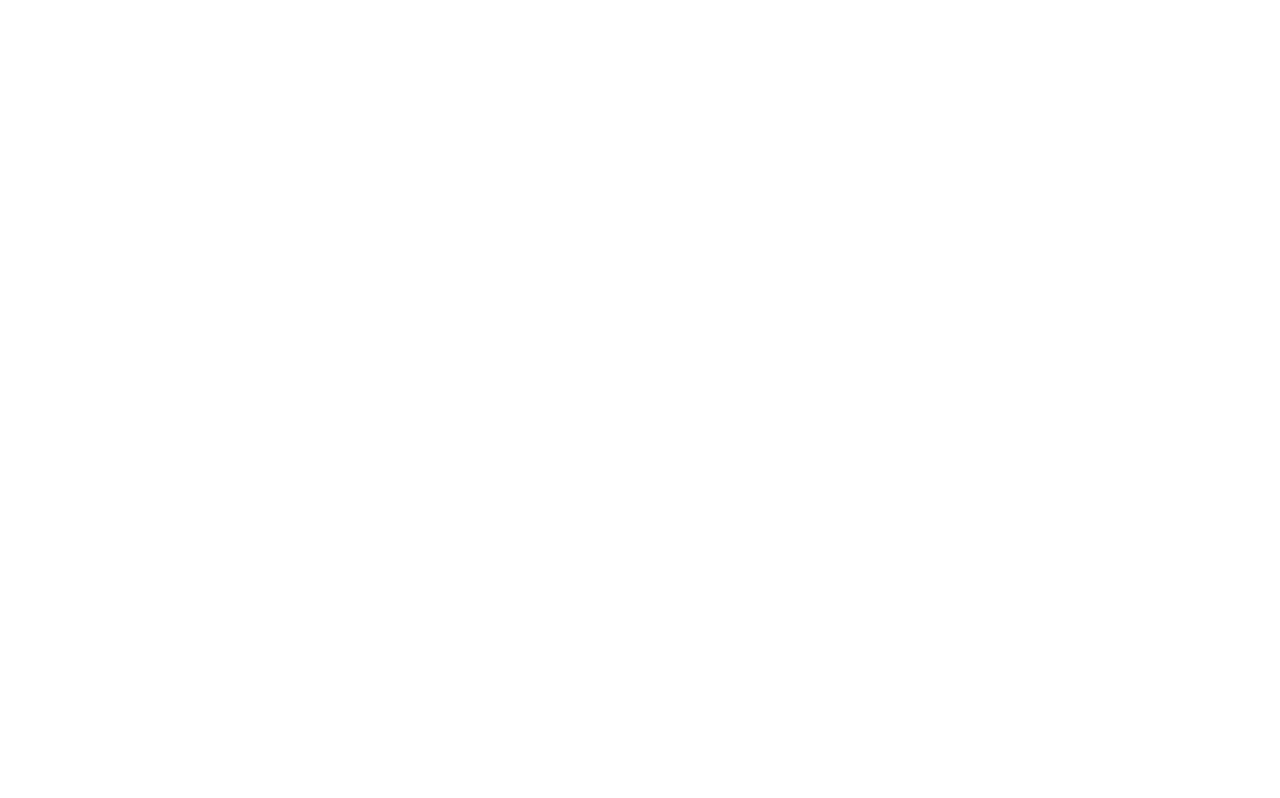
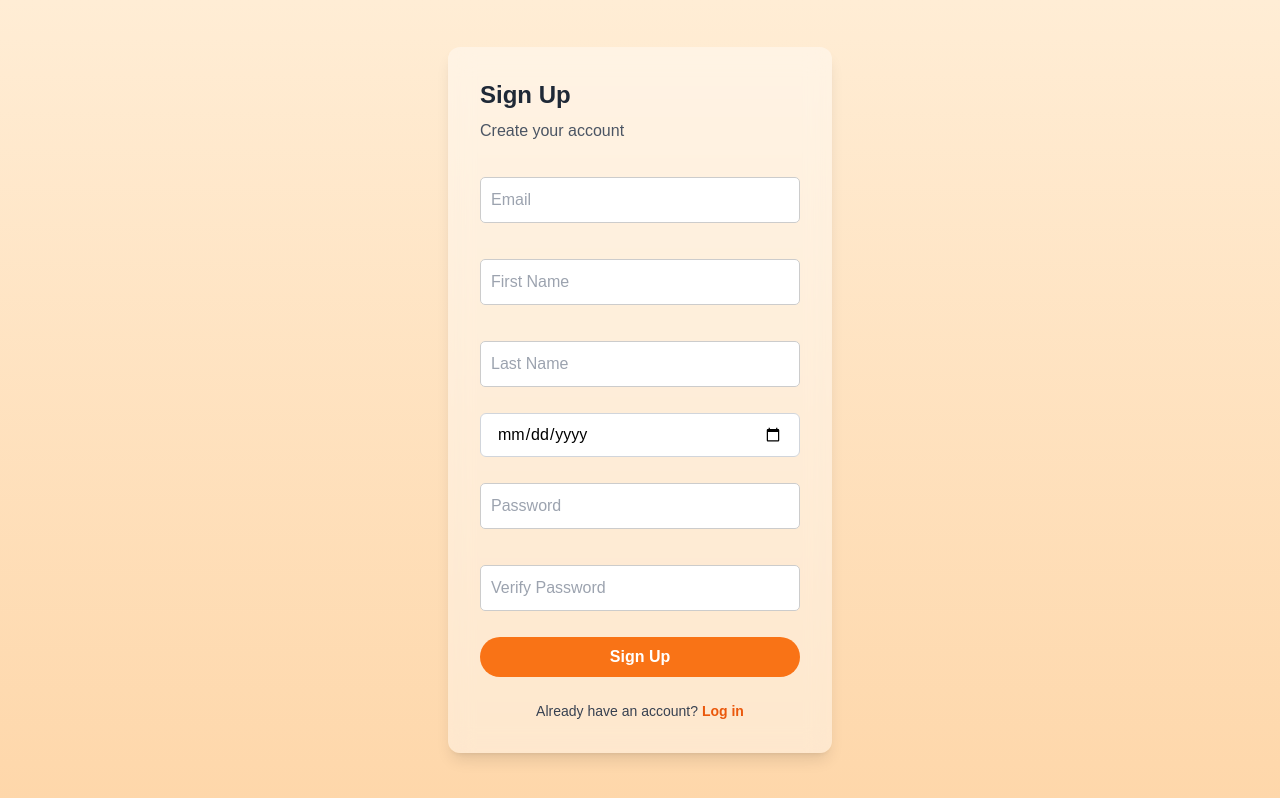
Before and after one commit to ziazioskonstantios/FoodAndMedication, a React (Create React App) app in the folder FoodAndMedicine/: page /subscribe in a window 1280 px wide. Before the commit this address had no page. Built offline with nearby package versions, Linux system fonts and the light colour scheme.

Commit message:
Add subscribe page

```diff
--- a/FoodAndMedicine/src/App.tsx
+++ b/FoodAndMedicine/src/App.tsx
@@ -10,6 +10,8 @@ import LandingPage from './pages/LandingPage';
 import MedicationImportMenuPage from './pages/MedicationImportMenuPage';
 import MedicationImportPage from './pages/MedicationImportPage';
 import MyMedicinePage from './pages/MyMedicinePage';
+import SubscribePage from './pages/SubscribePage';
+import RemindPasswordPage from './pages/RemindPasswordPage';
 
 const App = () => {
   return (
@@ -17,6 +19,8 @@ const App = () => {
       <Routes>
         <Route path="/" element={<LandingPage />} />
         <Route path="/login" element={<LoginPage />} />
+        <Route path="/subscribe" element={<SubscribePage />} />
+        <Route path="/remind-password" element={<RemindPasswordPage />} />
         <Route path="/medication-import-menu" element={<MedicationImportMenuPage />} />
         <Route path="/medication-import" element={<MedicationImportPage />} />
         <Route path="/main" element={<MainPage />} />
--- a/FoodAndMedicine/src/pages/LoginPage.tsx
+++ b/FoodAndMedicine/src/pages/LoginPage.tsx
@@ -56,8 +56,14 @@ export default function LoginPage(): JSX.Element {
 
         <p className="text-center text-gray-700 mt-6 text-sm">
           Don’t have an account?{' '}
-          <Link to="/signup" className="text-orange-600 font-semibold hover:underline">
+          <Link to="/subscribe" className="text-orange-600 font-semibold hover:underline">
             Sign up
+          </Link>
+        </p>
+             <p className="text-center text-gray-700 mt-6 text-sm">
+          Forgot your password?{' '}
+          <Link to="/remind-password" className="text-orange-600 font-semibold hover:underline">
+           Remind me my password
           </Link>
         </p>
       </div>
--- /dev/null
+++ b/FoodAndMedicine/src/pages/RemindPasswordPage.tsx
@@ -0,0 +1,58 @@
+import React, { useState, FormEvent, ChangeEvent } from "react";
+import { Link } from "react-router-dom";
+
+export default function RemindPasswordPage(): JSX.Element {
+  const [email, setEmail] = useState<string>("");
+  const [submitted, setSubmitted] = useState<boolean>(false);
+  const [error, setError] = useState<string>("");
+
+  const handleChange = (e: ChangeEvent<HTMLInputElement>) => {
+    setEmail(e.target.value);
+  };
+
+  const handleSubmit = (e: FormEvent<HTMLFormElement>) => {
+    e.preventDefault();
+    if (!email) {
+      setError("Email is required.");
+      return;
+    }
+    setError("");
+    setSubmitted(true);
+  };
+
+  return (
+    <div className="min-h-screen flex items-center justify-center bg-gradient-to-b from-orange-100 to-orange-200 p-4">
+      <div className="bg-white bg-opacity-40 backdrop-blur-md rounded-xl p-8 w-full max-w-sm shadow-lg">
+        <h2 className="text-2xl font-bold text-gray-800 mb-2">Remind Password</h2>
+        <p className="text-gray-600 mb-6">Enter your email to receive password reset instructions.</p>
+        {submitted ? (
+          <p className="text-green-600 text-center mb-4">If this email exists, instructions have been sent.</p>
+        ) : (
+          <form className="flex flex-col gap-4" onSubmit={handleSubmit}>
+            <input
+              type="email"
+              name="email"
+              placeholder="Email"
+              value={email}
+              onChange={handleChange}
+              className="px-4 py-2 rounded-md border border-gray-300 focus:outline-none focus:ring-2 focus:ring-orange-400"
+              required
+            />
+            <button
+              type="submit"
+              className="bg-orange-500 text-white py-2 rounded-full font-semibold hover:bg-orange-600 transition"
+            >
+              Send Reset Link
+            </button>
+            {error && <p className="text-red-600 text-sm text-center">{error}</p>}
+          </form>
+        )}
+        <p className="text-center text-gray-700 mt-6 text-sm">
+          <Link to="/login" className="text-orange-600 font-semibold hover:underline">
+            Back to login
+          </Link>
+        </p>
+      </div>
+    </div>
+  );
+}
--- /dev/null
+++ b/FoodAndMedicine/src/pages/SubscribePage.tsx
@@ -0,0 +1,118 @@
+import React, { useState, FormEvent, ChangeEvent } from "react";
+import { useNavigate, Link } from "react-router-dom";
+
+export default function SubscribePage(): JSX.Element {
+  const navigate = useNavigate();
+  const [form, setForm] = useState({
+    email: "",
+    firstname: "",
+    lastname: "",
+    dob: "",
+    password: "",
+    passwordVerify: "",
+  });
+  const [error, setError] = useState<string>("");
+
+  const handleChange = (e: ChangeEvent<HTMLInputElement>) => {
+    setForm({ ...form, [e.target.name]: e.target.value });
+  };
+
+  const handleSubmit = (e: FormEvent<HTMLFormElement>) => {
+    e.preventDefault();
+    if (
+      !form.email ||
+      !form.firstname ||
+      !form.lastname ||
+      !form.dob ||
+      !form.password ||
+      !form.passwordVerify
+    ) {
+      setError("All fields are required.");
+      return;
+    }
+    if (form.password !== form.passwordVerify) {
+      setError("Passwords do not match.");
+      return;
+    }
+    setError("");
+    navigate("/main");
+  };
+
+  return (
+    <div className="min-h-screen flex items-center justify-center bg-gradient-to-b from-orange-100 to-orange-200 p-4">
+      <div className="bg-white bg-opacity-40 backdrop-blur-md rounded-xl p-8 w-full max-w-sm shadow-lg">
+        <h2 className="text-2xl font-bold text-gray-800 mb-2">Sign Up</h2>
+        <p className="text-gray-600 mb-6">Create your account</p>
+        <form className="flex flex-col gap-4" onSubmit={handleSubmit}>
+          <input
+            type="email"
+            name="email"
+            placeholder="Email"
+            value={form.email}
+            onChange={handleChange}
+            className="px-4 py-2 rounded-md border border-gray-300 focus:outline-none focus:ring-2 focus:ring-orange-400"
+            required
+          />
+          <input
+            type="text"
+            name="firstname"
+            placeholder="First Name"
+            value={form.firstname}
+            onChange={handleChange}
+            className="px-4 py-2 rounded-md border border-gray-300 focus:outline-none focus:ring-2 focus:ring-orange-400"
+            required
+          />
+          <input
+            type="text"
+            name="lastname"
+            placeholder="Last Name"
+            value={form.lastname}
+            onChange={handleChange}
+            className="px-4 py-2 rounded-md border border-gray-300 focus:outline-none focus:ring-2 focus:ring-orange-400"
+            required
+          />
+          <input
+            type="date"
+            name="dob"
+            placeholder="Day of Birth"
+            value={form.dob}
+            onChange={handleChange}
+            className="px-4 py-2 rounded-md border border-gray-300 focus:outline-none focus:ring-2 focus:ring-orange-400"
+            required
+          />
+          <input
+            type="password"
+            name="password"
+            placeholder="Password"
+            value={form.password}
+            onChange={handleChange}
+            className="px-4 py-2 rounded-md border border-gray-300 focus:outline-none focus:ring-2 focus:ring-orange-400"
+            required
+          />
+          <input
+            type="password"
+            name="passwordVerify"
+            placeholder="Verify Password"
+            value={form.passwordVerify}
+            onChange={handleChange}
+            className="px-4 py-2 rounded-md border border-gray-300 focus:outline-none focus:ring-2 focus:ring-orange-400"
+            required
+          />
+          <button
+            type="submit"
+            className="bg-orange-500 text-white py-2 rounded-full font-semibold hover:bg-orange-600 transition"
+          >
+            Sign Up
+          </button>
+          {error && <p className="text-red-600 text-sm text-center">{error}</p>}
+        </form>
+        <p className="text-center text-gray-700 mt-6 text-sm">
+          Already have an account?{" "}
+          <Link to="/login" className="text-orange-600 font-semibold hover:underline">
+            Log in
+          </Link>
+        </p>
+      </div>
+    </div>
+  );
+}
```
